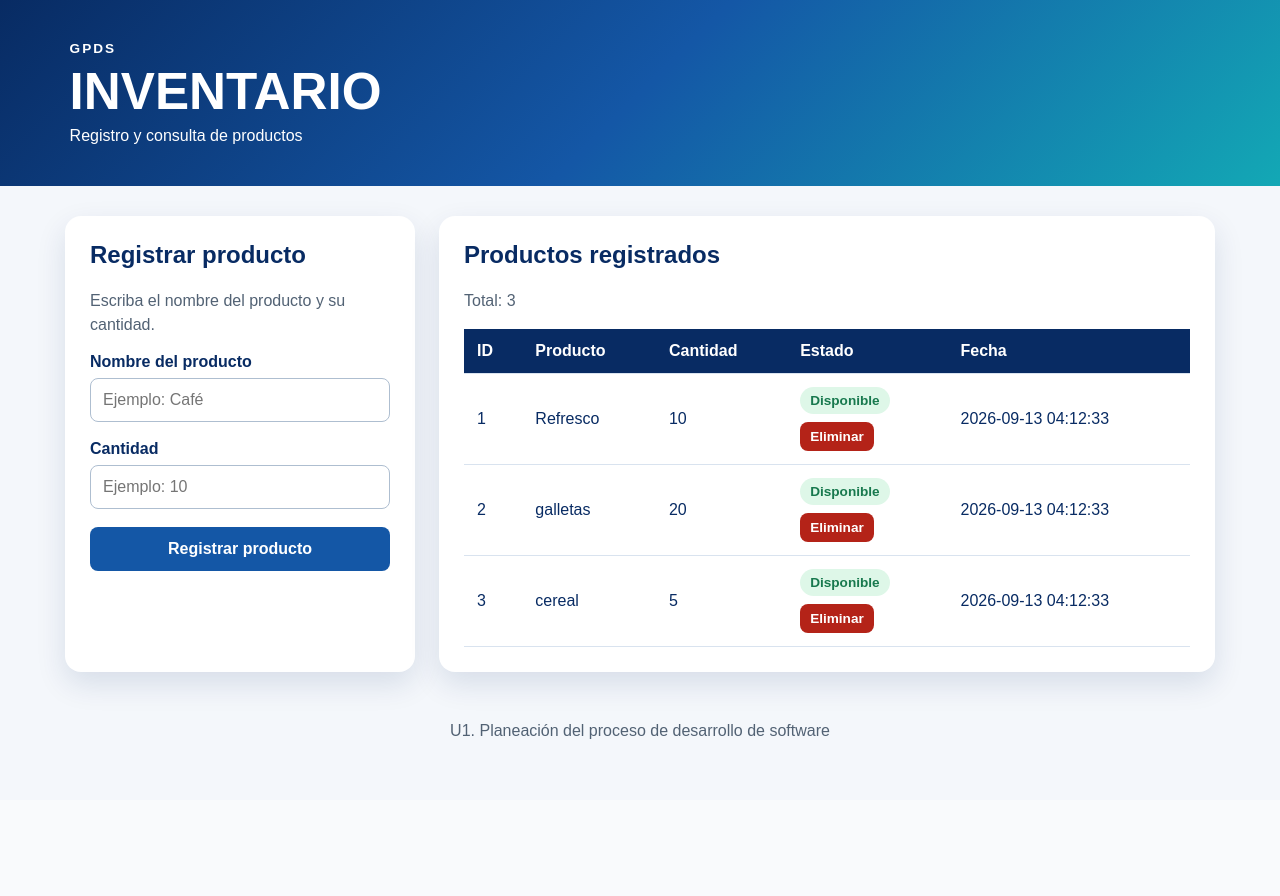
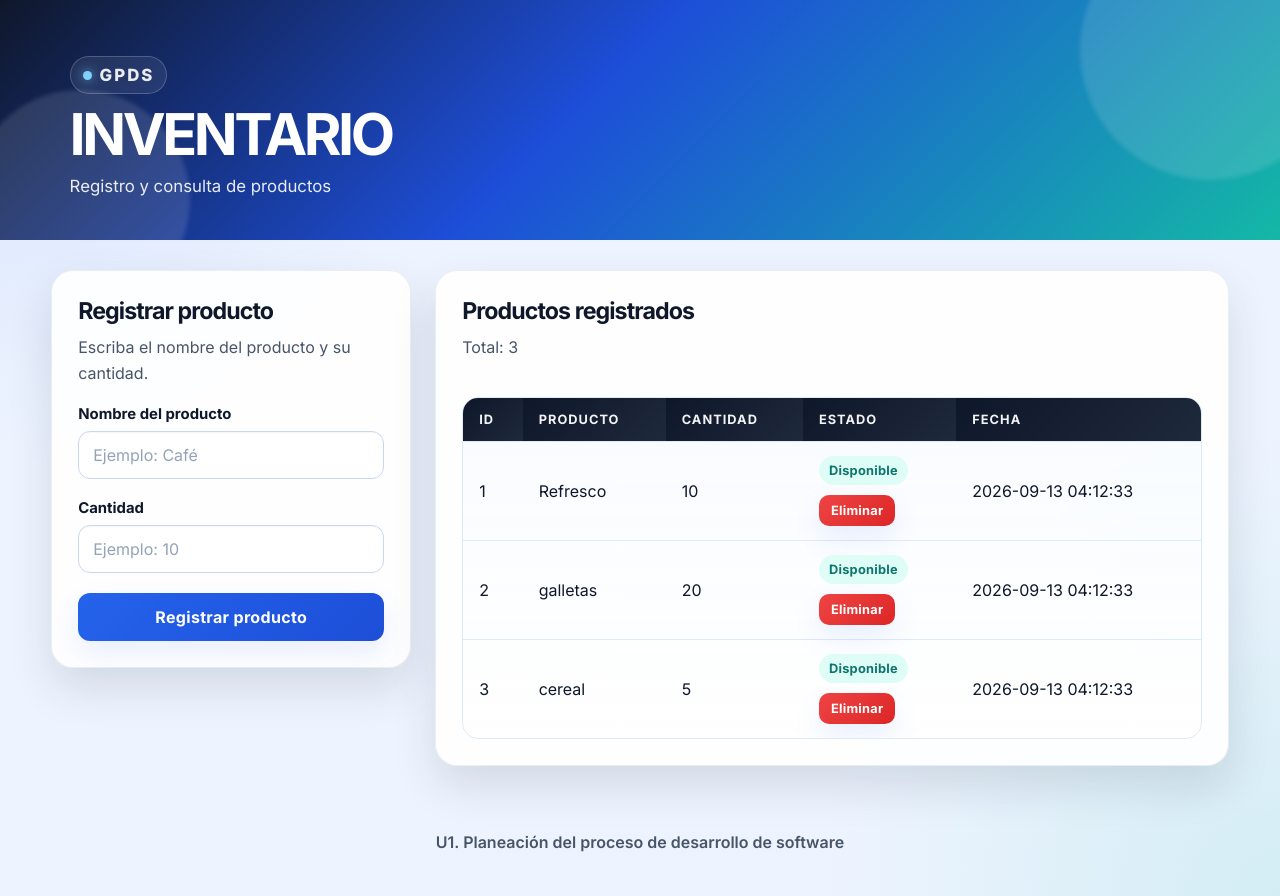
Before and after one commit to 12hernandez590/Inventario, a PHP site: page / in a window 1280 px wide. Before the commit the page ends 739 px from the top, so only its background shows below. Run offline with PHP 8.4, Linux system fonts and the light colour scheme; data comes from the database, SQL or seed files in the repository; a stand-in replaces the project's code that opens the database connection.

Commit message:
Mejoras visuales profesionales para el inventario

```diff
--- a/css/estilos.css
+++ b/css/estilos.css
@@ -1,188 +1,297 @@
 :root {
-    --azul-oscuro: #082b63;
-    --azul-principal: #1457a6;
-    --azul-claro: #eaf4ff;
-    --turquesa: #13a8b5;
+    --azul-oscuro: #0f172a;
+    --azul-principal: #2563eb;
+    --azul-primario-2: #1d4ed8;
+    --azul-claro: #eff6ff;
+    --turquesa: #14b8a6;
     --blanco: #ffffff;
-    --gris-fondo: #f4f7fb;
-    --gris-texto: #526274;
-    --borde: #d9e3ef;
-    --verde: #18794e;
-    --verde-claro: #def7e8;
-    --rojo: #b42318;
-    --rojo-claro: #fee4e2;
-    --sombra: 0 12px 30px rgba(8, 43, 99, 0.12);
+    --gris-fondo: #eef4ff;
+    --gris-texto: #475569;
+    --gris-suave: #94a3b8;
+    --borde: #dfeaf7;
+    --verde: #0f766e;
+    --verde-claro: #dffdf7;
+    --rojo: #dc2626;
+    --rojo-claro: #fee2e2;
+    --sombra: 0 20px 45px rgba(15, 23, 42, 0.12);
+    --sombra-suave: 0 12px 28px rgba(37, 99, 235, 0.1);
 }
 
 * {
     box-sizing: border-box;
 }
 
+html {
+    scroll-behavior: smooth;
+}
+
 body {
     margin: 0;
-    background: var(--gris-fondo);
+    background:
+        radial-gradient(circle at top left, rgba(37, 99, 235, 0.12), transparent 30%),
+        radial-gradient(circle at bottom right, rgba(20, 184, 166, 0.12), transparent 30%),
+        var(--gris-fondo);
     color: var(--azul-oscuro);
-    font-family: Montserrat, Arial, sans-serif;
+    font-family: 'Inter', Arial, sans-serif;
 }
 
 .encabezado {
-    padding: 36px 20px;
-    background: linear-gradient(
-        135deg,
-        var(--azul-oscuro),
-        var(--azul-principal),
-        var(--turquesa)
-    );
+    position: relative;
+    overflow: hidden;
+    padding: 56px 20px 44px;
+    background: linear-gradient(135deg, #0f172a 0%, #1d4ed8 45%, #14b8a6 100%);
     color: var(--blanco);
 }
 
+.encabezado::before,
+.encabezado::after {
+    content: "";
+    position: absolute;
+    border-radius: 50%;
+    background: rgba(255, 255, 255, 0.12);
+    filter: blur(2px);
+}
+
+.encabezado::before {
+    width: 260px;
+    height: 260px;
+    right: -60px;
+    top: -80px;
+}
+
+.encabezado::after {
+    width: 220px;
+    height: 220px;
+    left: -30px;
+    bottom: -70px;
+}
+
 .contenido-encabezado {
-    width: min(1150px, 92%);
+    position: relative;
+    z-index: 1;
+    width: min(1180px, 92%);
     margin: 0 auto;
 }
 
 .encabezado h1 {
-    margin: 6px 0;
-    font-size: clamp(2rem, 5vw, 3.2rem);
+    margin: 10px 0 12px;
+    font-size: clamp(2.2rem, 5vw, 3.6rem);
+    letter-spacing: -0.06em;
+    line-height: 1.05;
 }
 
 .encabezado p {
-    margin: 5px 0;
+    margin: 0;
+    font-size: 1.05rem;
+    color: rgba(255, 255, 255, 0.9);
 }
 
 .etiqueta {
-    font-size: 0.85rem;
-    font-weight: 700;
+    display: inline-flex;
+    align-items: center;
+    gap: 8px;
+    padding: 8px 12px;
+    border: 1px solid rgba(255, 255, 255, 0.2);
+    border-radius: 999px;
+    background: rgba(255, 255, 255, 0.08);
+    font-size: 0.78rem;
+    font-weight: 800;
     letter-spacing: 2px;
     text-transform: uppercase;
 }
 
+.etiqueta::before {
+    content: "";
+    width: 9px;
+    height: 9px;
+    border-radius: 50%;
+    background: #7dd3fc;
+    box-shadow: 0 0 12px rgba(125, 211, 252, 0.8);
+}
+
 .contenedor {
     display: grid;
-    grid-template-columns: 350px 1fr;
+    grid-template-columns: 360px 1fr;
     gap: 24px;
-    width: min(1150px, 92%);
-    margin: 30px auto;
+    width: min(1180px, 92%);
+    margin: 30px auto 42px;
+    align-items: start;
 }
 
 .tarjeta {
-    padding: 25px;
-    background: var(--blanco);
-    border-radius: 16px;
+    padding: 26px;
+    background: rgba(255, 255, 255, 0.9);
+    border: 1px solid rgba(148, 163, 184, 0.18);
+    border-radius: 22px;
     box-shadow: var(--sombra);
+    backdrop-filter: blur(10px);
 }
 
 .tarjeta h2 {
-    margin-top: 0;
+    margin: 0 0 10px;
+    font-size: 1.45rem;
+    letter-spacing: -0.04em;
 }
 
 .descripcion {
+    margin: 0 0 18px;
     color: var(--gris-texto);
-    line-height: 1.5;
+    line-height: 1.6;
+}
+
+.formulario {
+    position: sticky;
+    top: 16px;
 }
 
 .campo {
-    margin-bottom: 18px;
+    margin-bottom: 20px;
 }
 
 label {
     display: block;
-    margin-bottom: 7px;
+    margin-bottom: 8px;
+    font-size: 0.93rem;
     font-weight: 700;
+    color: var(--azul-oscuro);
 }
 
 input {
     width: 100%;
-    padding: 12px;
-    border: 1px solid #aebed0;
-    border-radius: 8px;
+    padding: 13px 14px;
+    border: 1px solid #c9d8ef;
+    border-radius: 12px;
+    background: var(--blanco);
+    color: var(--azul-oscuro);
     font: inherit;
+    box-shadow: inset 0 1px 2px rgba(15, 23, 42, 0.04);
+    transition: border-color 0.2s ease, box-shadow 0.2s ease, transform 0.2s ease;
+}
+
+input::placeholder {
+    color: #94a3b8;
 }
 
 input:focus {
     border-color: var(--azul-principal);
-    outline: 3px solid rgba(20, 87, 166, 0.15);
+    box-shadow: 0 0 0 4px rgba(37, 99, 235, 0.12);
+    outline: none;
+    transform: translateY(-1px);
 }
 
 button {
     width: 100%;
-    padding: 13px;
+    padding: 14px 18px;
     border: 0;
-    border-radius: 8px;
-    background: var(--azul-principal);
+    border-radius: 12px;
+    background: linear-gradient(135deg, var(--azul-principal) 0%, var(--azul-primario-2) 100%);
     color: var(--blanco);
     font: inherit;
     font-weight: 700;
+    letter-spacing: 0.02em;
     cursor: pointer;
+    box-shadow: var(--sombra-suave);
+    transition: transform 0.2s ease, box-shadow 0.2s ease, filter 0.2s ease;
 }
 
 button:hover {
-    background: var(--azul-oscuro);
+    transform: translateY(-1px);
+    box-shadow: 0 16px 28px rgba(37, 99, 235, 0.18);
+    filter: brightness(1.02);
 }
 
 .formulario-eliminar {
-    margin-top: 8px;
+    margin-top: 10px;
 }
 
 .boton-eliminar {
     width: auto;
-    padding: 7px 10px;
-    background: var(--rojo);
-    font-size: 0.85rem;
+    padding: 8px 12px;
+    background: linear-gradient(135deg, #ef4444 0%, var(--rojo) 100%);
+    font-size: 0.8rem;
+    border-radius: 10px;
 }
 
 .boton-eliminar:hover {
-    background: #8f1d14;
+    background: linear-gradient(135deg, #dc2626 0%, #b91c1c 100%);
 }
 
 .mensaje {
-    margin: 15px 0;
-    padding: 12px;
-    border-radius: 8px;
+    margin: 14px 0 18px;
+    padding: 12px 14px;
+    border-radius: 12px;
     font-weight: 600;
+    border: 1px solid transparent;
 }
 
 .correcto {
     background: var(--verde-claro);
+    border-color: rgba(15, 118, 110, 0.15);
     color: var(--verde);
 }
 
 .error {
     background: var(--rojo-claro);
+    border-color: rgba(220, 38, 38, 0.12);
     color: var(--rojo);
+}
+
+.titulo-listado {
+    display: flex;
+    align-items: center;
+    justify-content: space-between;
+    margin-bottom: 18px;
 }
 
 .tabla-contenedor {
     overflow-x: auto;
+    border: 1px solid var(--borde);
+    border-radius: 16px;
+    background: linear-gradient(180deg, rgba(239, 246, 255, 0.4), rgba(255, 255, 255, 0.8));
 }
 
 table {
     width: 100%;
     border-collapse: collapse;
+    min-width: 720px;
 }
 
 th,
 td {
-    padding: 13px;
+    padding: 14px 16px;
     border-bottom: 1px solid var(--borde);
     text-align: left;
+    vertical-align: middle;
 }
 
 th {
-    background: var(--azul-oscuro);
-    color: var(--blanco);
+    background: linear-gradient(135deg, #0f172a 0%, #1e293b 100%);
+    color: rgba(255, 255, 255, 0.95);
+    font-size: 0.8rem;
+    font-weight: 700;
+    text-transform: uppercase;
+    letter-spacing: 0.08em;
+}
+
+tbody tr {
+    transition: background 0.2s ease;
 }
 
 tbody tr:hover {
-    background: var(--azul-claro);
+    background: rgba(37, 99, 235, 0.04);
+}
+
+tbody tr:last-child td {
+    border-bottom: none;
 }
 
 .estado {
     display: inline-block;
-    padding: 6px 10px;
-    border-radius: 20px;
-    font-size: 0.85rem;
+    padding: 7px 10px;
+    border-radius: 999px;
+    font-size: 0.8rem;
     font-weight: 700;
+    letter-spacing: 0.02em;
 }
 
 .disponible {
@@ -196,19 +305,40 @@ tbody tr:hover {
 }
 
 .sin-registros {
-    padding: 30px;
+    padding: 30px 20px;
     color: var(--gris-texto);
     text-align: center;
+    font-weight: 600;
 }
 
 footer {
-    padding: 20px;
+    padding: 24px 20px 44px;
     color: var(--gris-texto);
     text-align: center;
+    font-weight: 600;
 }
 
 @media (max-width: 850px) {
     .contenedor {
         grid-template-columns: 1fr;
     }
+
+    .formulario {
+        position: static;
+    }
 }
+
+@media (max-width: 560px) {
+    .encabezado {
+        padding-top: 44px;
+    }
+
+    .tarjeta {
+        padding: 20px 16px;
+    }
+
+    th,
+    td {
+        padding: 12px 10px;
+    }
+}
--- a/index.php
+++ b/index.php
@@ -29,6 +29,9 @@ $estado = $_GET['estado'] ?? '';
 
     <title>INVENTARIO</title>
 
+    <link rel="preconnect" href="https://fonts.googleapis.com">
+    <link rel="preconnect" href="https://fonts.gstatic.com" crossorigin>
+    <link href="https://fonts.googleapis.com/css2?family=Inter:wght@400;500;600;700;800&display=swap" rel="stylesheet">
     <link rel="stylesheet" href="css/estilos.css">
 </head>
 
```
